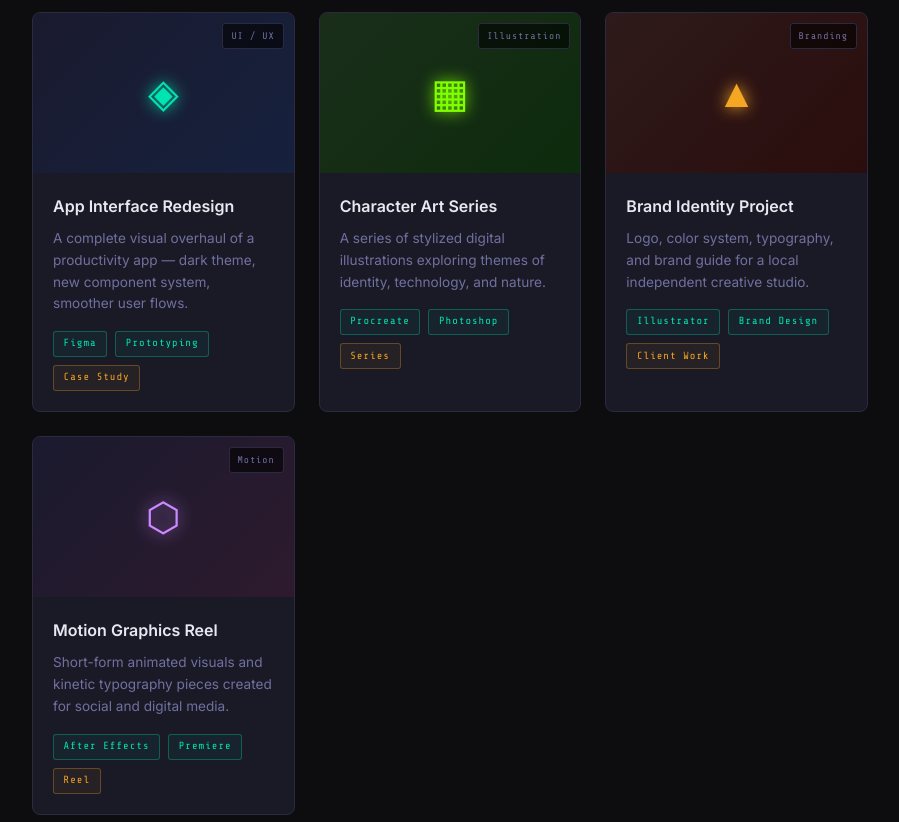
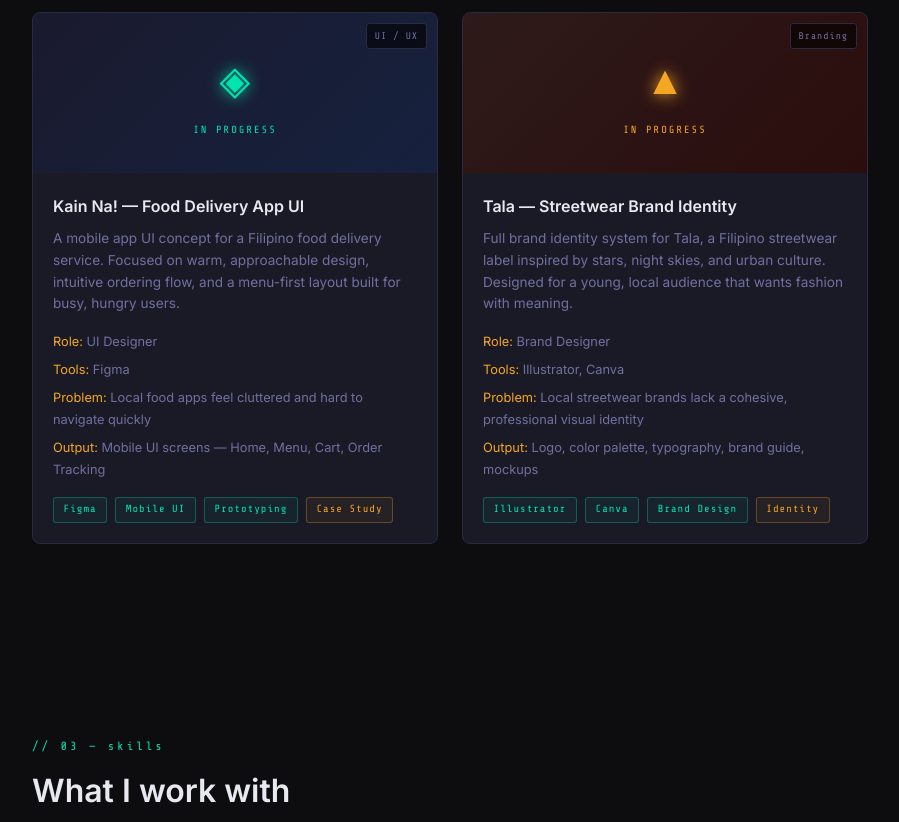
Before and after one commit to stanby23/tristanreyes.github.io, a plain HTML site: page index.html in a window 1280 px wide. Shown: the part 1720-2542 px from the top of the page, without its empty margins (190-1089 px from the left). Drawn offline with nearby package versions, Linux system fonts and the light colour scheme.

Commit message:
Update index.html

```diff
--- a/index.html
+++ b/index.html
@@ -223,15 +223,23 @@ footer span{color:var(--teal)}
   <h2 class="section-title">Things I've made</h2>
   <div class="work-grid">
     <div class="work-card">
-      <div class="work-thumb t1">
+      <div class="work-thumb t1" style="flex-direction:column;gap:.5rem">
         <span class="pixel-art">◈</span>
+        <span style="font-family:var(--mono);font-size:0.65rem;color:var(--teal);letter-spacing:2px">IN PROGRESS</span>
         <span class="work-tag">UI / UX</span>
       </div>
       <div class="work-info">
-        <div class="work-title">App Interface Redesign</div>
-        <div class="work-desc">A complete visual overhaul of a productivity app — dark theme, new component system, smoother user flows.</div>
-        <div class="work-tags">
+        <div class="work-title">Kain Na! — Food Delivery App UI</div>
+        <div class="work-desc">A mobile app UI concept for a Filipino food delivery service. Focused on warm, approachable design, intuitive ordering flow, and a menu-first layout built for busy, hungry users.</div>
+        <div style="margin-top:1rem;font-size:0.8rem;color:var(--muted)">
+          <div style="margin-bottom:.4rem"><span style="color:var(--amber)">Role:</span> UI Designer</div>
+          <div style="margin-bottom:.4rem"><span style="color:var(--amber)">Tools:</span> Figma</div>
+          <div style="margin-bottom:.4rem"><span style="color:var(--amber)">Problem:</span> Local food apps feel cluttered and hard to navigate quickly</div>
+          <div><span style="color:var(--amber)">Output:</span> Mobile UI screens — Home, Menu, Cart, Order Tracking</div>
+        </div>
+        <div class="work-tags" style="margin-top:1rem">
           <span class="tag">Figma</span>
+          <span class="tag">Mobile UI</span>
           <span class="tag">Prototyping</span>
           <span class="tag amber">Case Study</span>
         </div>
@@ -239,49 +247,25 @@ footer span{color:var(--teal)}
     </div>
 
     <div class="work-card">
-      <div class="work-thumb t2">
-        <span class="pixel-art">▦</span>
-        <span class="work-tag">Illustration</span>
-      </div>
-      <div class="work-info">
-        <div class="work-title">Character Art Series</div>
-        <div class="work-desc">A series of stylized digital illustrations exploring themes of identity, technology, and nature.</div>
-        <div class="work-tags">
-          <span class="tag">Procreate</span>
-          <span class="tag">Photoshop</span>
-          <span class="tag amber">Series</span>
-        </div>
-      </div>
-    </div>
-
-    <div class="work-card">
-      <div class="work-thumb t3">
+      <div class="work-thumb t3" style="flex-direction:column;gap:.5rem">
         <span class="pixel-art">▲</span>
+        <span style="font-family:var(--mono);font-size:0.65rem;color:var(--amber);letter-spacing:2px">IN PROGRESS</span>
         <span class="work-tag">Branding</span>
       </div>
       <div class="work-info">
-        <div class="work-title">Brand Identity Project</div>
-        <div class="work-desc">Logo, color system, typography, and brand guide for a local independent creative studio.</div>
-        <div class="work-tags">
+        <div class="work-title">Tala — Streetwear Brand Identity</div>
+        <div class="work-desc">Full brand identity system for Tala, a Filipino streetwear label inspired by stars, night skies, and urban culture. Designed for a young, local audience that wants fashion with meaning.</div>
+        <div style="margin-top:1rem;font-size:0.8rem;color:var(--muted)">
+          <div style="margin-bottom:.4rem"><span style="color:var(--amber)">Role:</span> Brand Designer</div>
+          <div style="margin-bottom:.4rem"><span style="color:var(--amber)">Tools:</span> Illustrator, Canva</div>
+          <div style="margin-bottom:.4rem"><span style="color:var(--amber)">Problem:</span> Local streetwear brands lack a cohesive, professional visual identity</div>
+          <div><span style="color:var(--amber)">Output:</span> Logo, color palette, typography, brand guide, mockups</div>
+        </div>
+        <div class="work-tags" style="margin-top:1rem">
           <span class="tag">Illustrator</span>
+          <span class="tag">Canva</span>
           <span class="tag">Brand Design</span>
-          <span class="tag amber">Client Work</span>
-        </div>
-      </div>
-    </div>
-
-    <div class="work-card">
-      <div class="work-thumb t4">
-        <span class="pixel-art">⬡</span>
-        <span class="work-tag">Motion</span>
-      </div>
-      <div class="work-info">
-        <div class="work-title">Motion Graphics Reel</div>
-        <div class="work-desc">Short-form animated visuals and kinetic typography pieces created for social and digital media.</div>
-        <div class="work-tags">
-          <span class="tag">After Effects</span>
-          <span class="tag">Premiere</span>
-          <span class="tag amber">Reel</span>
+          <span class="tag amber">Identity</span>
         </div>
       </div>
     </div>
@@ -389,11 +373,11 @@ footer span{color:var(--teal)}
   <div class="section-label">// 05 — contact</div>
   <h2 class="section-title">Let's work together</h2>
   <div class="contact-inner">
-    <p style="color:var(--muted);max-width:480px;margin:0 auto">Open to remote roles in design, multimedia, and creative support. I reply fast and bring good energy.</p>
+    <p style="color:var(--muted);max-width:520px;margin:0 auto">Available for junior roles in multimedia design, graphic design, UI/UX, and creative support — remote or local. I reply fast and bring good energy to every project.</p>
     <div class="contact-email">tristan.reyes23@gmail.com</div>
     <div class="contact-links">
-      <a href="#" class="contact-link">LinkedIn ↗</a>
-      <a href="#" class="contact-link">Behance ↗</a>
+      <a href="https://v2.onlinejobs.ph/jobseekers/info/3771242" target="_blank" class="contact-link">OnlineJobs.ph ↗</a>
+      <a href="https://ph.jobstreet.com/profiles/tristan-reyes-gypPfgxHmd" target="_blank" class="contact-link">Jobstreet ↗</a>
       <a href="#" class="contact-link">Download CV ↗</a>
     </div>
   </div>
```
